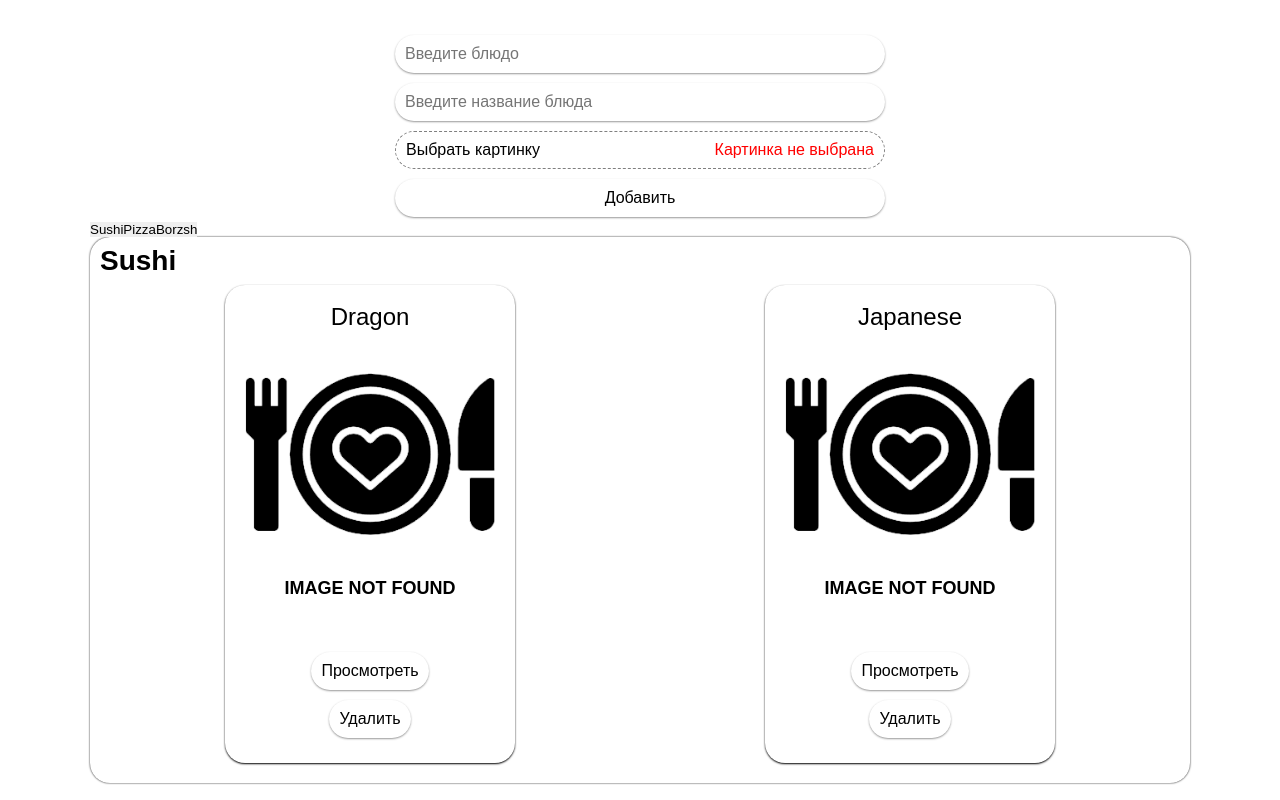
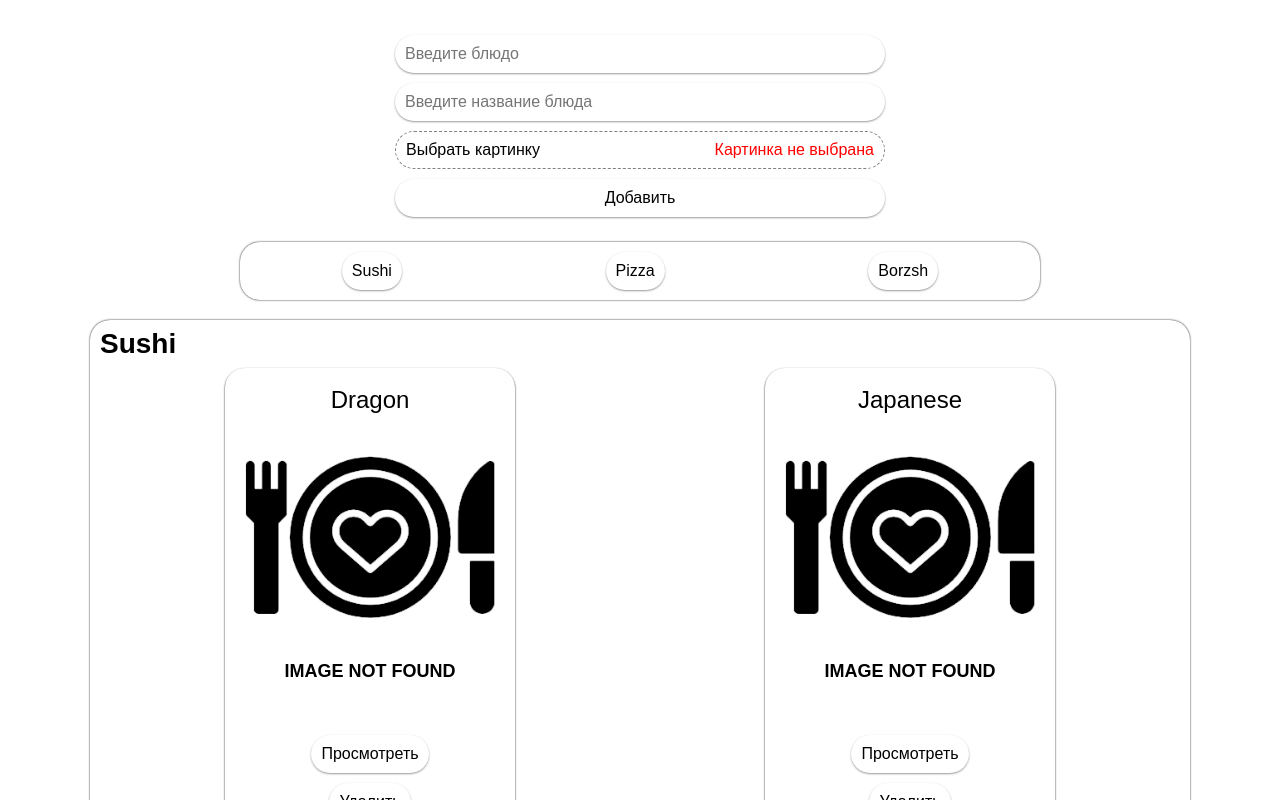
Before and after one commit to Ri4Chaard/My_cafe_website, a React (Create React App) app: page / in a window 1280 px wide. Shown: the top 800 px of the page. Built offline with nearby package versions, Linux system fonts and the light colour scheme.

Commit message:
added carousel without stylized scroll bar

```diff
--- a/src/App.js
+++ b/src/App.js
@@ -4,6 +4,7 @@ import "./styles/style.css";
 import { DishList } from "./components/DishList";
 import { DishForm } from "./components/DishForm";
 import { ExecuteButton } from "./components/UI/button/ExecuteButton";
+import { DishTypesFilter } from "./components/DishTypesFilter";
 
 function App() {
     // const [dishType, setDishType] = useState("");
@@ -33,12 +34,18 @@ function App() {
     const chooseDish = (e) => {
         if (!filter) {
             setFilter(e.target.value);
+            console.log(e.target.scrollWidth);
+            console.log(e.target.offsetLeft);
+            e.target.scrollIntoView({ inline: "center" });
             setActiveFilter(!isActiveFilter);
         }
         if (e.target.value == filter) {
             setActiveFilter(!isActiveFilter);
             setFilter("");
-        } else setFilter(e.target.value);
+        } else {
+            setFilter(e.target.value);
+            e.target.scrollIntoView({ inline: "center" });
+        }
     };
 
     const filterDishes = () => {
@@ -53,18 +60,11 @@ function App() {
             <div className="container">
                 <div className="dish">
                     <DishForm create={createDish} />
-                    {[...dishesSet].map((type) => {
-                        return (
-                            <button
-                                key={type}
-                                value={type}
-                                onClick={chooseDish}
-                                // className={isActiveFilter ? "active" : ""}
-                            >
-                                {type}
-                            </button>
-                        );
-                    })}
+                    <DishTypesFilter
+                        set={dishesSet}
+                        filter={filter}
+                        chooser={chooseDish}
+                    />
                     <DishList
                         set={filteredDishes}
                         items={dishes}
--- /dev/null
+++ b/src/components/DishTypesFilter.jsx
@@ -0,0 +1,50 @@
+import React, { useEffect, useRef, useState } from "react";
+import classes from "./DishTypesFilter.module.css";
+
+export const DishTypesFilter = ({ set, filter, chooser }) => {
+    const [fixButtons, setFixButtons] = useState(false);
+    const ref = useRef(0);
+
+    useEffect(() => {
+        console.log("worked");
+        if (ref.current.scrollWidth > ref.current.offsetWidth)
+            setFixButtons(true);
+        else setFixButtons(false);
+    }, [[...set].length]);
+
+    console.log(ref);
+
+    return (
+        <div
+            ref={ref}
+            className="dish__filter"
+            style={
+                fixButtons
+                    ? { justifyContent: "flex-start" }
+                    : { justifyContent: "space-around" }
+            }
+        >
+            {[...set].map((type) =>
+                filter == type ? (
+                    <button
+                        className={classes.filterBtn_active}
+                        key={type}
+                        value={type}
+                        onClick={chooser}
+                    >
+                        {type}
+                    </button>
+                ) : (
+                    <button
+                        className={classes.filterBtn}
+                        key={type}
+                        value={type}
+                        onClick={chooser}
+                    >
+                        {type}
+                    </button>
+                )
+            )}
+        </div>
+    );
+};
--- /dev/null
+++ b/src/components/DishTypesFilter.module.css
@@ -0,0 +1,19 @@
+.filterBtn {
+    display: flex;
+    font-size: 16px;
+    background: #fff;
+    padding: 10px;
+    margin: 10px;
+    border-radius: 30px;
+    box-shadow: 0px 1px 2px #00000067;
+}
+.filterBtn_active {
+    display: flex;
+    font-size: 16px;
+    font-weight: bold;
+    background: #fff;
+    padding: 10px;
+    margin: 10px;
+    border-radius: 30px;
+    box-shadow: 0px 0px 10px #00000067;
+}
--- a/src/styles/style.css
+++ b/src/styles/style.css
@@ -23,6 +23,15 @@ body {
     display: flex;
     flex-direction: column;
     max-width: 500px;
+}
+
+.dish__filter {
+    display: flex;
+    max-width: 800px;
+    overflow-x: auto;
+    margin: 20px auto;
+    border-radius: 20px;
+    box-shadow: 0px 0px 2px #000;
 }
 
 .dish__list {
```
